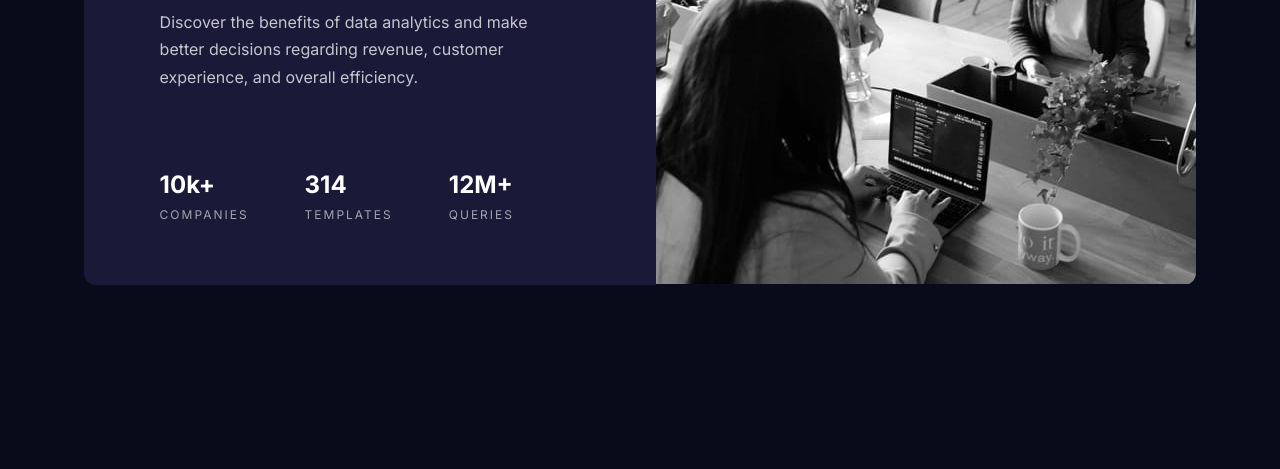
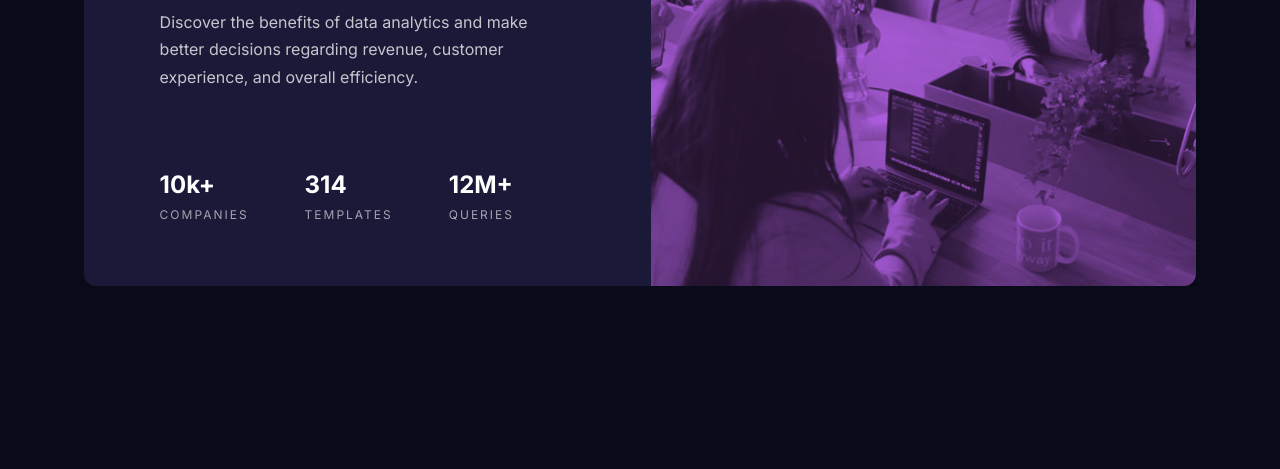
Before and after one commit to marwan-unity/Stats-preview-card-component, a plain HTML site: page index.html in a window 1280 px wide. Shown: the part 347-816 px from the top of the page. Drawn offline with Linux system fonts and the light colour scheme.

Commit message:
adding the image overlay and the semantic elements

```diff
--- a/index.html
+++ b/index.html
@@ -12,21 +12,26 @@
 </head>
 
 <body>
-  <div class="attribution">
+  <header class="attribution">
     Challenge by <a href="https://www.frontendmentor.io/challenges/stats-preview-card-component-8JqbgoU62" target="_blank">Frontend Mentor</a>.
     Coded by <a href="https://github.com/marwan-unity/Stats-preview-card-component">Marwan Mannou</a>.
-  </div>
+  </header>
 
   <main class="preview-card-component">
-    <main class="main-container">
+
+    <section class="main-container">
+
       <h1 class="main-title">
         Get <span>insights</span> that help your business grow.
       </h1>
+
       <p class="business-details">
         Discover the benefits of data analytics and make better decisions regarding revenue, customer
         experience, and overall efficiency.
       </p>
-      <div class="stats-container">
+
+      <section class="stats-container">
+
         <div class="stat">
           <div class="numbers">10k+</div>
           <div class="stat-field">COMPANIES</div>
@@ -41,10 +46,15 @@
           <div class="numbers">12M+</div>
           <div class="stat-field">QUERIES</div>
         </div>
-      </div>
-    </main>
 
-    <img src="images/image-header-desktop.jpg" alt="business-image">
+      </section>
+
+    </section>
+
+    <picture class="img-container">
+      <img src="images/image-header-desktop.jpg" alt="business-image">
+    </picture>
+
 
   </main>
 
--- a/styles.css
+++ b/styles.css
@@ -17,11 +17,16 @@ span{
   min-height: 28em;
 }
 
-img{
+.img-container{
+  background-color: hsl(277, 64%, 61%);
   border-top-right-radius: 12px;
   border-bottom-right-radius: 12px;
+}
+img{
+  height: 100%;
+  opacity: 0.8;
+  mix-blend-mode: multiply;
   object-fit: contain;
-  position: relative;
 }
 
 .main-container{
@@ -88,10 +93,14 @@ img{
     display: flex;
     flex-direction: column-reverse;
   }
-  img{
+  .img-container{
     border-radius: 0;
     border-top-right-radius: 12px;
     border-top-left-radius: 12px;
+  }
+  img{
+    width: 100%;
+
   }
   .main-container{
     border-radius: 0;
```
